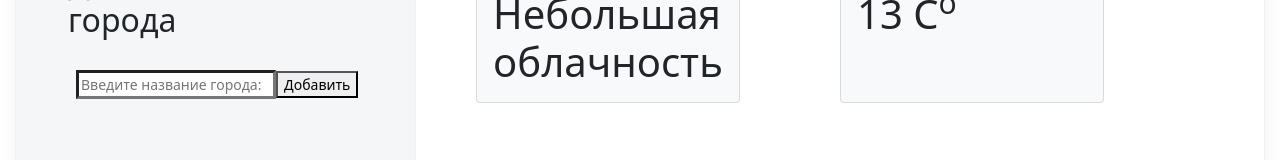
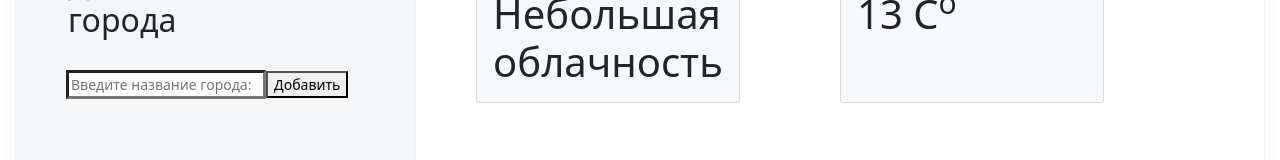
Before and after one commit to alexeyinn/react-weather-app, a React (Create React App) app: page / in a window 1280 px wide. Shown: the part 224-384 px from the top of the page. Built offline with nearby package versions, Linux system fonts and the light colour scheme.

Commit message:
refactoring: Разделил структура на компоненты

```diff
--- a/src/App.js
+++ b/src/App.js
@@ -1,29 +1,20 @@
-import MainWindow from "./components/MainWindow";
+import { MainWindow, DefaultCity, AddedCity, InputAdd } from "./components";
 
 function App() {
-  //http://api.openweathermap.org/data/2.5/weather?q=%D0%BC%D0%BE%D1%81%D0%BA%D0%B2%D0%B0&lang=ru&units=metric&APPID=b71aa60c6985f035c25ba94fec60b0f3
+  // const onRes = () => {
+  //   axios
+  //     .get(
+  //       "http://api.openweathermap.org/data/2.5/weather?q=%D0%BC%D0%BE%D1%81%D0%BA%D0%B2%D0%B0&lang=ru&units=metric&APPID=b71aa60c6985f035c25ba94fec60b0f3"
+  //     )
+  //     .then((res) => console.log(res.data));
+  // };
+
   return (
     <div className="App">
       <div className="App__sidebar">
-        <ul className="list">
-          <li className="active">
-            <h1>Город по умолчанию</h1>
-          </li>
-        </ul>
-        <ul className="list">
-          <li className="active">
-            <h2>Добавленные города</h2>
-          </li>
-        </ul>
-        <div className="add-list">
-          <input
-            className="field"
-            type="text"
-            placeholder="Введите название города:"
-            value=""
-          ></input>
-          <button className="button">Добавить</button>
-        </div>
+        <DefaultCity />
+        <AddedCity />
+        <InputAdd />
       </div>
       <MainWindow />
     </div>
--- /dev/null
+++ b/src/components/AddedCity.jsx
@@ -0,0 +1,9 @@
+export default function AddedCity() {
+    return (
+        <ul className="list">
+          <li className="active">
+            <h2>Добавленные города</h2>
+          </li>
+        </ul>
+    )
+}
--- /dev/null
+++ b/src/components/DefaultCity.jsx
@@ -0,0 +1,9 @@
+export default function DefaultCity() {
+    return (
+        <ul className="list">
+          <li className="active">
+            <h1>Город по умолчанию</h1>
+          </li>
+        </ul>
+    )
+}
--- /dev/null
+++ b/src/components/InputAdd.jsx
@@ -0,0 +1,13 @@
+export default function InputAdd() {
+    return (
+        <div className="add-list">
+          <input
+            className="field"
+            type="text"
+            placeholder="Введите название города:"
+            value=""
+          ></input>
+          <button className="button">Добавить</button>
+        </div>
+    )
+}
--- /dev/null
+++ b/src/components/index.js
@@ -0,0 +1,4 @@
+export { default as MainWindow } from "./MainWindow";
+export { default as DefaultCity } from "./DefaultCity";
+export { default as AddedCity } from "./AddedCity";
+export { default as InputAdd } from "./InputAdd";
--- a/src/index.scss
+++ b/src/index.scss
@@ -39,7 +39,7 @@ li {
     }
 
     .add-list {
-      padding-inline-start: 40px;
+      padding-inline-start: 30px;
     }
   }
 
@@ -48,7 +48,7 @@ li {
     padding: 60px;
     height: 100%;
 
-    .cards{
+    .cards {
       display: flex;
 
       .card {
@@ -56,7 +56,7 @@ li {
         margin-right: 100px;
         width: -webkit-fill-available;
 
-        .card-body{
+        .card-body {
           position: relative;
         }
 
```
Lines whose indentation alone changed are shown as unchanged.
